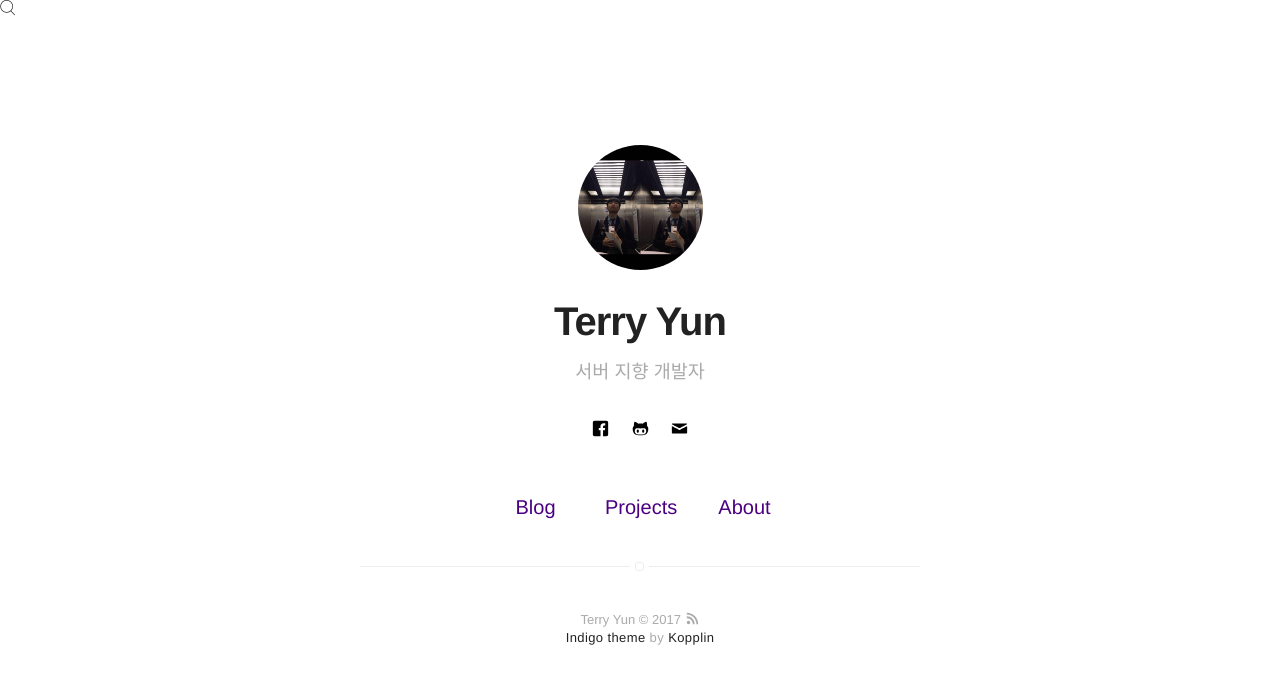
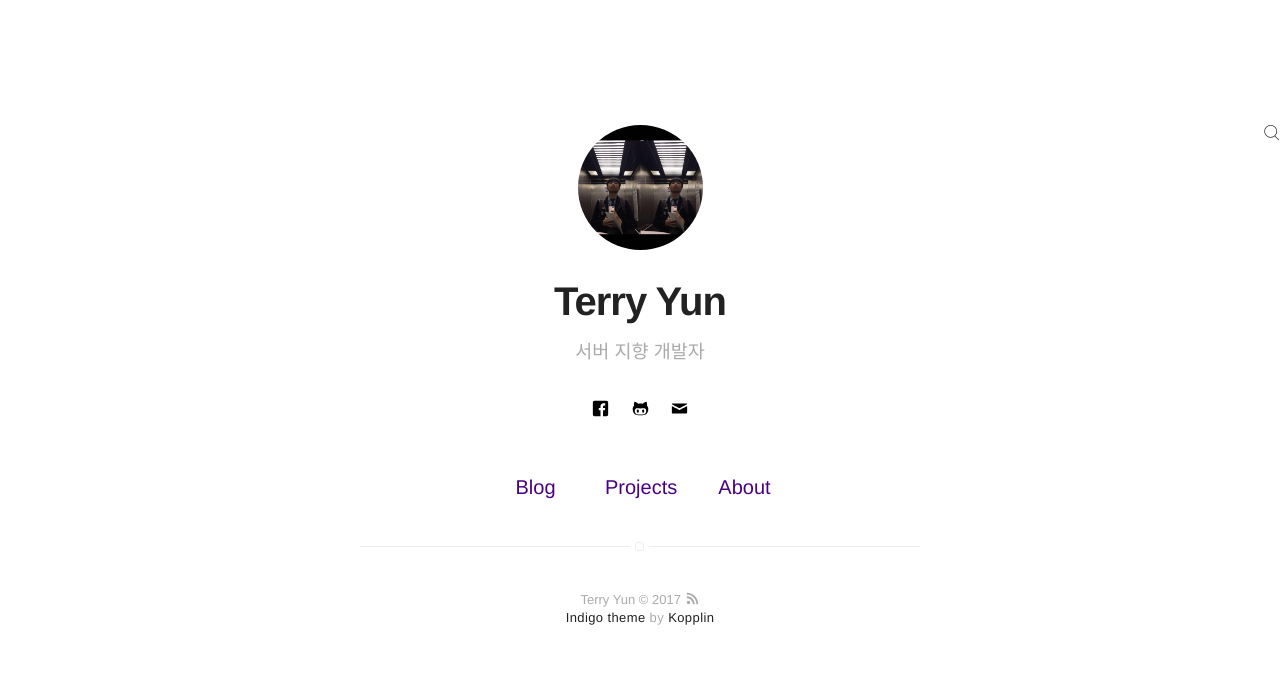
Before and after one commit to CHANMYUNG/nooheat.github.io, a Jekyll site: the page built from index.html, in a window 1280 px wide. Shown: the top 684 px of the page. Built offline with Jekyll 4.4.1, drawn with Linux system fonts in a browser that asks for light colours.

Commit message:
profile update

```diff
--- a/_layouts/default.html
+++ b/_layouts/default.html
@@ -4,7 +4,12 @@ layout: compress
 <!DOCTYPE html>
 <html lang="en">
 <head>
-    <a href="/search/"><img src="/assets/images/icon/search.png"/></a>
+    <style>
+        #search{
+            float: right
+        }
+    </style>
+    <a id="search" href="/search/"><img src="/assets/images/icon/search.png"/></a>
     <meta charset="utf-8">
     <meta http-equiv=X-UA-Compatible content="IE=edge,chrome=1">
     <meta name=viewport content="width=device-width, initial-scale=1">
```
